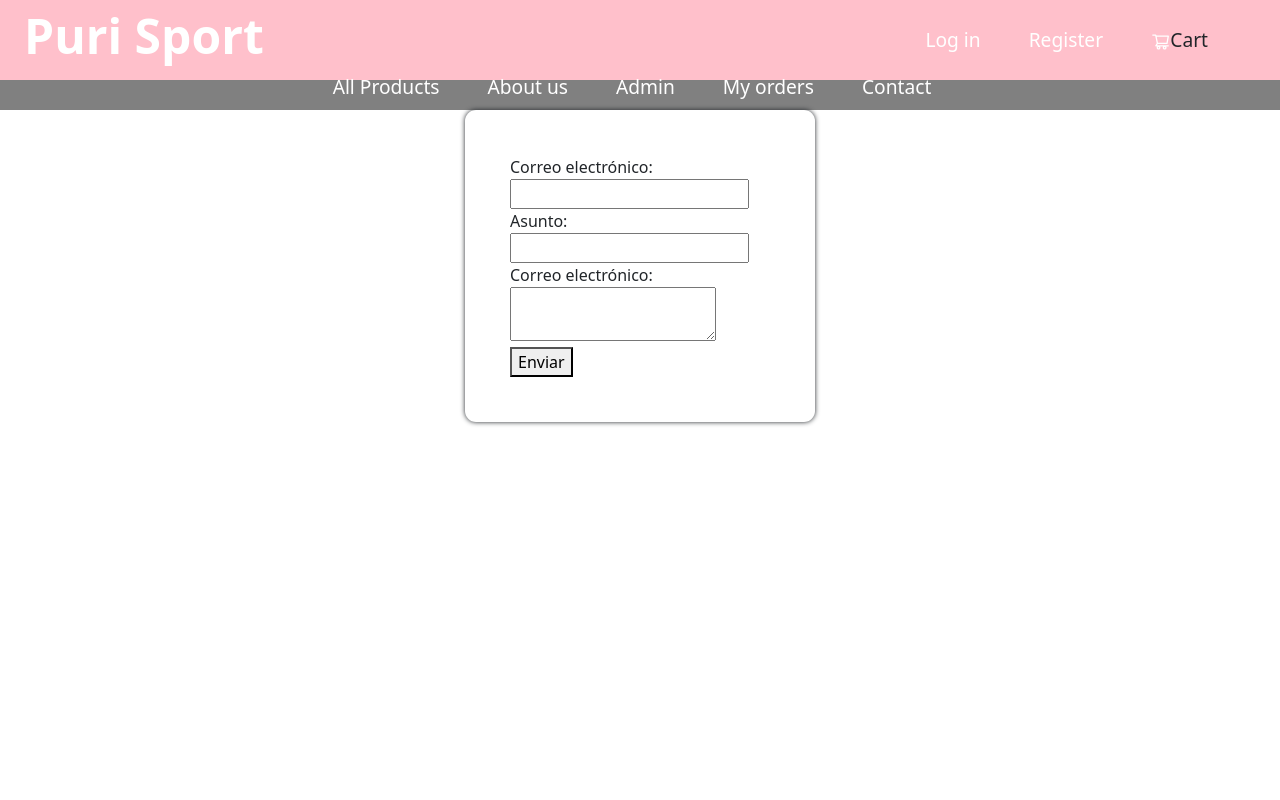
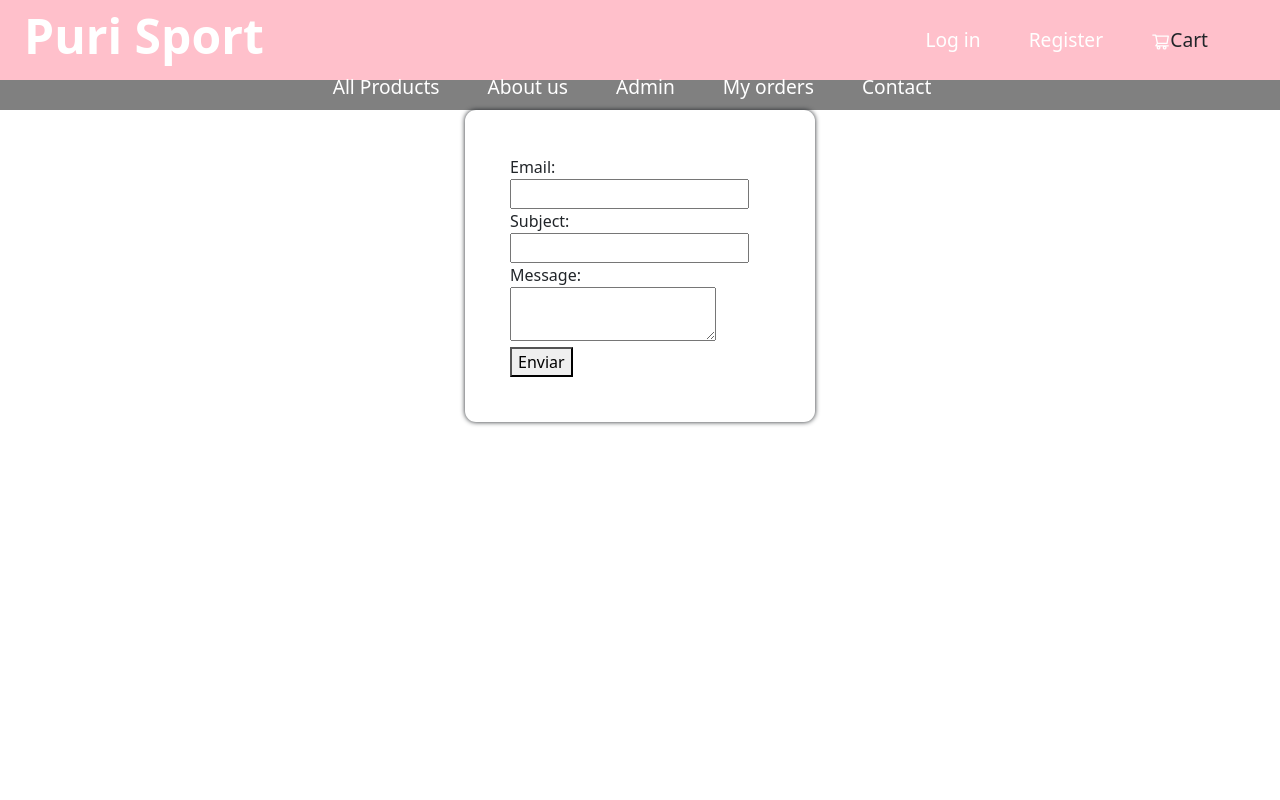
Before and after one commit to rafa87garcia/proyecto-final, a React (Create React App) app: page /contact in a window 1280 px wide. Shown: the top 800 px of the page. Built offline with nearby package versions, Linux system fonts and the light colour scheme; no server answers.

Commit message:
Cambiar label del formulario de contacto

```diff
--- a/src/pages/Contact/Contact.js
+++ b/src/pages/Contact/Contact.js
@@ -29,19 +29,19 @@ const Contact = () => {
       >
         {({handleSubmit, handleChange, errors}) => (
           <Form  className="form"noValidate onSubmit={handleSubmit}>
-            <label htmlFor="email">Correo electrónico:</label>
+            <label htmlFor="email">Email:</label>
             <input id="email" name="email" type="email" onChange={handleChange} />
             <ErrorMessage
               name='email'
               component="div"
             />
-            <label htmlFor="email">Asunto:</label>
+            <label htmlFor="email">Subject:</label>
             <input id="subject" name="subject" type="text" onChange={handleChange} />
             <ErrorMessage
               name='subject'
               component="div"
             />
-            <label htmlFor="message">Correo electrónico:</label>
+            <label htmlFor="message">Message:</label>
             <textarea id="message" name="message" type="textarea" row="10" onChange={handleChange}></textarea>
             <ErrorMessage
               name='message'
```
